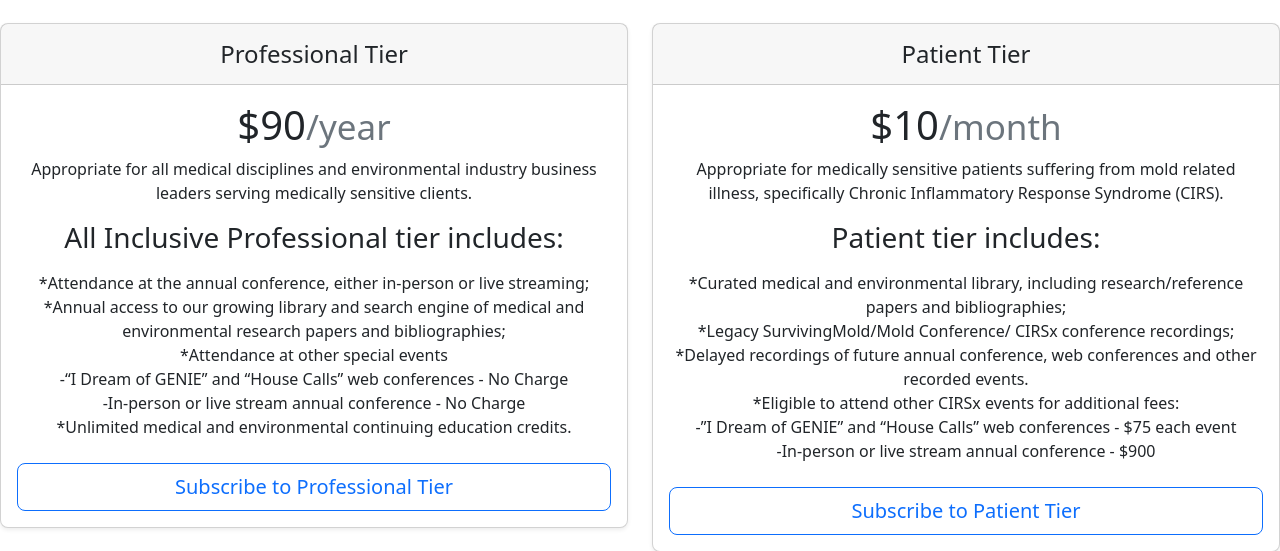
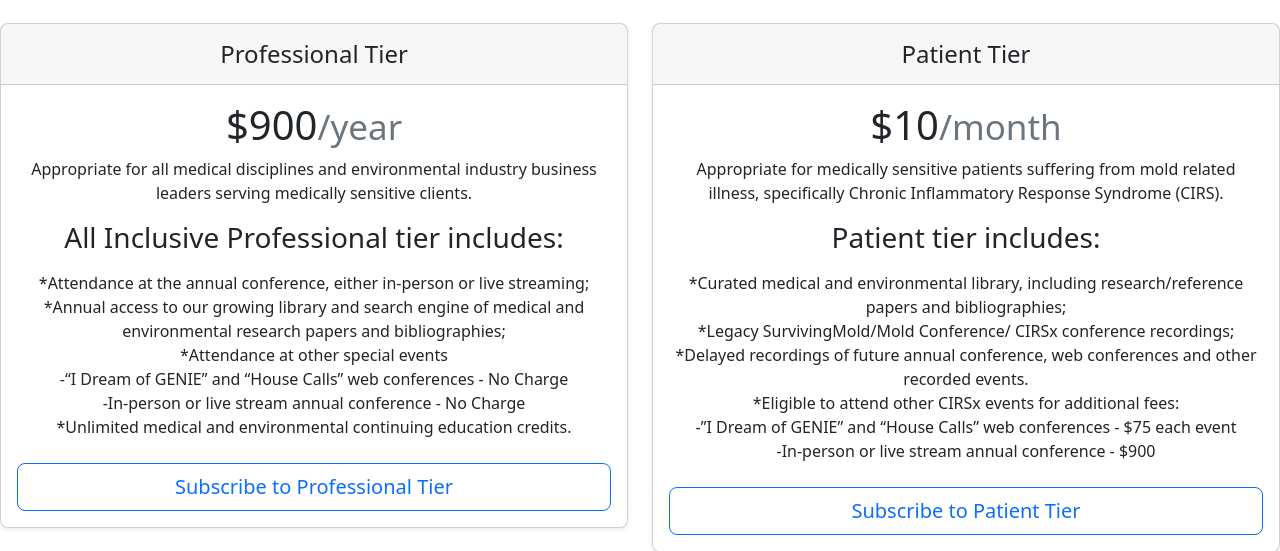
Before and after one commit to Novamacro-LLC/CIRSx, a Django app: page /subscribe/ in a window 1280 px wide. Shown: the part 848-1399 px from the top of the page. Run offline with Django 4.2, Linux system fonts and the light colour scheme.

Commit message:
fixed a typo

```diff
--- a/home/templates/home/subscribe.html
+++ b/home/templates/home/subscribe.html
@@ -41,7 +41,7 @@
             <h4 class="my-0 fw-normal">Professional Tier</h4>
           </div>
           <div class="card-body">
-            <h1 class="card-title pricing-card-title">$90<small class="text-muted fw-light">/year</small></h1>
+            <h1 class="card-title pricing-card-title">$900<small class="text-muted fw-light">/year</small></h1>
               <p>Appropriate for all medical disciplines and environmental industry business leaders serving medically sensitive clients.</p>
               <h3>All Inclusive Professional tier includes:</h3>
             <ul class="list-unstyled mt-3 mb-4">
```
